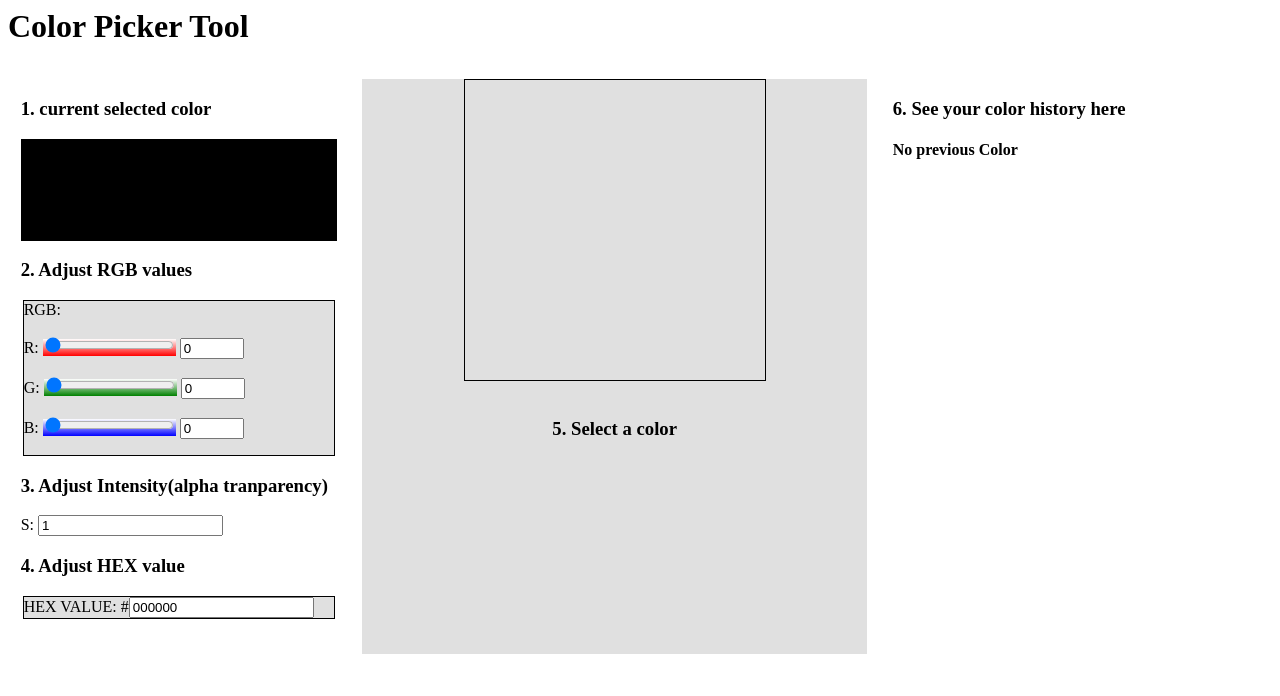
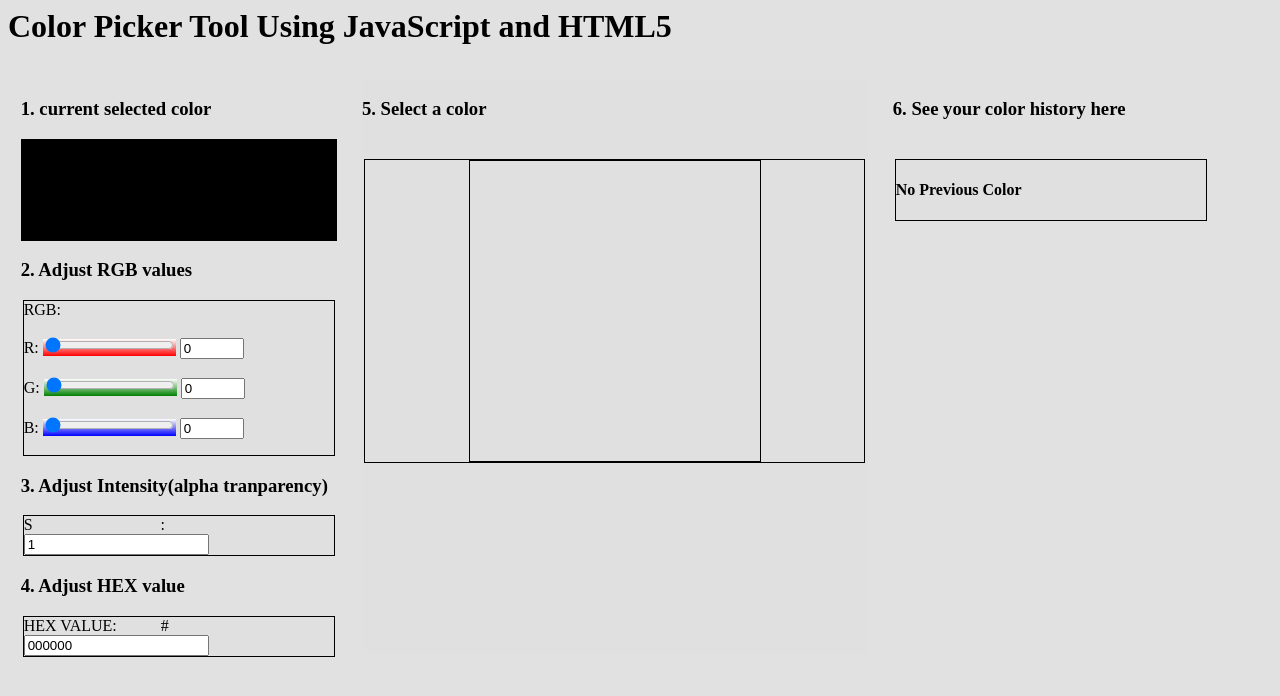
Before and after one commit to SandeepSharma1995/Color-Picker-Tool, a plain HTML site: page index.html in a window 1280 px wide. Drawn offline with Linux system fonts and the light colour scheme.

Commit message:
Update index.html

```diff
--- a/index.html
+++ b/index.html
@@ -6,8 +6,8 @@
 
 </head>
 
-<body>
-<h1>Color Picker Tool</h1>
+<body style="background-color:#e1e1e1">
+<h1>Color Picker Tool Using JavaScript and HTML5</h1>
 
 
 <section class="left"><h3>1. current selected color</h3>
@@ -33,40 +33,40 @@
 
  <h3>3. Adjust Intensity(alpha tranparency)</h3>
 <div>
- <p>S:
+ <div class="abc">S &nbsp &nbsp &nbsp &nbsp &nbsp  &nbsp &nbsp &nbsp &nbsp &nbsp &nbsp &nbsp &nbsp &nbsp &nbsp &nbsp:
         <input type="decimal" id="a2" min="0" max="1" value="1" onchange="adjust()" />
- </p>
+ </div>
 
 </div>
 
  <h3>4. Adjust HEX value</h3>
 
  <div class="abc">
-HEX VALUE: #<input type="text" id="hex" value="000000" onchange="show()">
+HEX VALUE:&nbsp &nbsp &nbsp &nbsp &nbsp &nbsp#<input type="text" id="hex" value="000000" onchange="show()">
 </div>
 
 </section>
 
 
-<section class="middle">
-<center>
- <canvas id="mycanvas1" width="300" height="300" style="border:1px solid black;">
-		 </canvas>
-<br>
-<br>
-<h3>  5. Select a color</h3>
-</center>
+<section class="middle">  <h3>  5. Select a color</h3>
+<br><center><div class="abc">
+ <canvas id="mycanvas1" width="290" height="300" style="border:1px solid black;">
+		 </canvas></div></center>
+
+
  </section>
 
 
 
 <section class="right">
 <h3>6. See your color history here</h3>
-<div id="hist">
-<h4>No previous Color</h4>
+
+<br>
+<div class="abc">
+<div id="hist" ><h4>No Previous Color<h4></div>
+<table id="mytable"></table>
 </div>
 </section>
 
-
 </body>
 </html>
```
